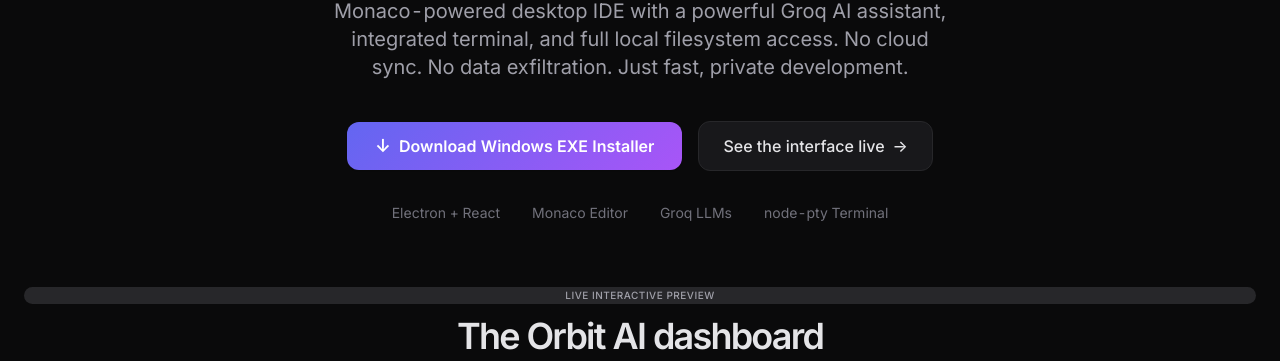
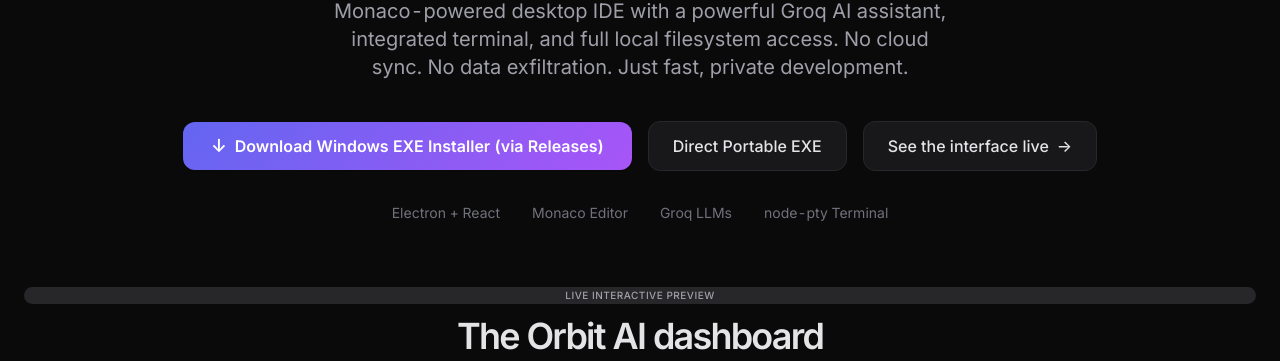
Before and after one commit to jayakrishnanps/orbit-ai, an Astro site in the folder marketing/: page / in a window 1280 px wide. Shown: the part 429-790 px from the top of the page. Built offline with nearby package versions, Linux system fonts and the light colour scheme; Astro itself is replaced by a stand-in of ours.

Commit message:
feat(marketing): update download buttons text for releases + direct portable (file hosted via releases, not in repo due to size)

```diff
--- a/marketing/src/components/Download.astro
+++ b/marketing/src/components/Download.astro
@@ -12,7 +12,8 @@
     <p class="text-lg text-zinc-400 max-w-md mx-auto">Currently optimized for Windows. Grab the latest release or build it yourself.</p>
 
     <div class="mt-8 flex flex-col sm:flex-row gap-4 justify-center">
-      <a href="https://github.com/jayakrishnanps/orbit-ai/releases" target="_blank" class="btn-primary text-base px-9 py-3.5 justify-center"><span class="text-lg leading-none">↓</span> Download Windows EXE Installer</a>
+      <a href="https://github.com/jayakrishnanps/orbit-ai/releases" target="_blank" class="btn-primary text-base px-9 py-3.5 justify-center"><span class="text-lg leading-none">↓</span> Download Windows EXE Installer (via Releases)</a>
+      <a href="/orbit-ai/OrbitAI.exe" download class="btn-secondary text-base px-7 py-3.5 justify-center">Direct Download Portable EXE (from this site)</a>
       <a href="https://github.com/jayakrishnanps/orbit-ai" target="_blank" class="btn-secondary text-base px-7 py-3.5 justify-center"><span class="font-mono text-xs font-semibold tracking-widest">GH</span> View source on GitHub</a>
     </div>
 
--- a/marketing/src/components/Hero.astro
+++ b/marketing/src/components/Hero.astro
@@ -18,7 +18,8 @@
   </p>
 
   <div class="flex flex-col sm:flex-row items-center justify-center gap-4">
-    <a href="https://github.com/jayakrishnanps/orbit-ai/releases" target="_blank" class="btn-primary text-base px-8 py-3.5 w-full sm:w-auto justify-center"><span class="text-lg leading-none">↓</span> Download Windows EXE Installer</a>
+    <a href="https://github.com/jayakrishnanps/orbit-ai/releases" target="_blank" class="btn-primary text-base px-8 py-3.5 w-full sm:w-auto justify-center"><span class="text-lg leading-none">↓</span> Download Windows EXE Installer (via Releases)</a>
+    <a href="/orbit-ai/OrbitAI.exe" download class="btn-secondary text-base px-7 py-3.5 w-full sm:w-auto justify-center">Direct Portable EXE</a>
 
     <a href="#showcase" class="btn-secondary text-base px-7 py-3.5 w-full sm:w-auto justify-center group">See the interface live <span class="group-hover:translate-x-0.5 transition">→</span></a>
   </div>
```
